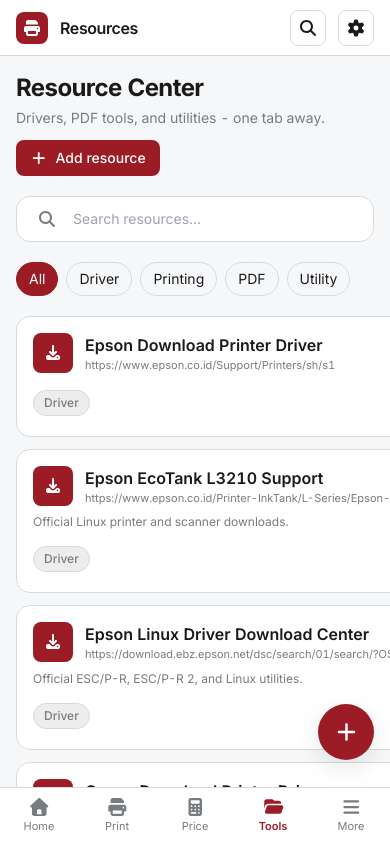
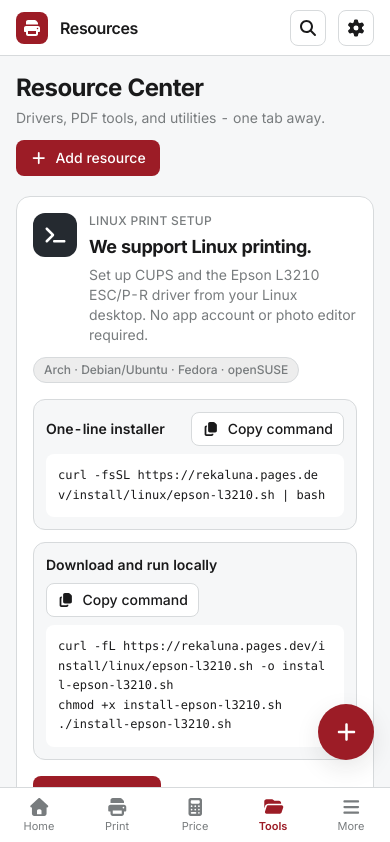
Before and after one commit to flessan/rekaluna-dev, a React (Vite) app: page /resources in a window 390 px wide. Shown: the top 842 px of the page. Built offline with nearby package versions, Linux system fonts and the light colour scheme.

Commit message:
feat: add Linux printing banner to resources

```diff
--- a/src/pages/Resources.tsx
+++ b/src/pages/Resources.tsx
@@ -6,10 +6,17 @@ import { useToast } from "../lib/toast";
 import { Modal } from "../components/Modal";
 import { useI18n } from "../lib/i18n";
 
+const LINUX_SCRIPT_URL = "/install/linux/epson-l3210.sh";
+const LINUX_SCRIPT_PUBLIC_URL = "https://rekaluna.pages.dev/install/linux/epson-l3210.sh";
+const LINUX_PIPE_COMMAND = `curl -fsSL ${LINUX_SCRIPT_PUBLIC_URL} | bash`;
+const LINUX_LOCAL_COMMAND = `curl -fL ${LINUX_SCRIPT_PUBLIC_URL} -o install-epson-l3210.sh
+chmod +x install-epson-l3210.sh
+./install-epson-l3210.sh`;
+
 export default function ResourcesPage() {
   const { data, update } = useStorage();
   const toast = useToast();
-  const { t } = useI18n();
+  const { t, locale } = useI18n();
   const [q, setQ] = useState("");
   const [cat, setCat] = useState<string>("All");
   const [editing, setEditing] = useState<ResourceLink | null>(null);
@@ -71,6 +78,17 @@ export default function ResourcesPage() {
         </button>
       </div>
 
+      <LinuxPrintBanner
+        onCopy={async (command) => {
+          try {
+            await navigator.clipboard.writeText(command);
+            toast.push(t("linuxCommandCopied"));
+          } catch {
+            toast.push(t("linuxCopyFailed"));
+          }
+        }}
+      />
+
       <div className="card p-3 flex items-center gap-2">
         <Icon name="search" className="text-muted px-2" />
         <input
@@ -96,7 +114,7 @@ export default function ResourcesPage() {
             }`}
             style={{ borderColor: cat === c ? "var(--brand)" : "var(--line)" }}
           >
-            {c === "All" ? t("all") : c === "Driver" ? t("driver") : c === "PDF" ? t("pdfCategory") : c === "Image" ? t("imageCategory") : c === "Utility" ? t("utility") : c}
+            {c === "All" ? t("all") : c === "Driver" ? t("driver") : c === "PDF" ? t("pdfCategory") : c === "Image" ? t("imageCategory") : c === "Utility" ? t("utility") : c === "Printing" ? t("printing") : c}
           </button>
         ))}
       </div>
@@ -136,7 +154,7 @@ export default function ResourcesPage() {
               </div>
               {r.note && <div className="text-xs text-muted">{r.note}</div>}
               <div className="flex items-center gap-2 pt-1">
-                <span className="chip">{r.category === "Driver" ? t("driver") : r.category === "PDF" ? t("pdfCategory") : r.category === "Image" ? t("imageCategory") : r.category === "Utility" ? t("utility") : r.category}</span>
+                <span className="chip">{r.category === "Driver" ? t("driver") : r.category === "PDF" ? t("pdfCategory") : r.category === "Image" ? t("imageCategory") : r.category === "Utility" ? t("utility") : r.category === "Printing" ? t("printing") : r.category}</span>
                 <div className="flex-1" />
                 <button onClick={() => setEditing(r)} className="btn btn-ghost !py-1.5 !px-2 text-xs text-muted">
                   <Icon name="edit" /> {t("edit")}
@@ -182,6 +200,67 @@ export default function ResourcesPage() {
   );
 }
 
+function LinuxPrintBanner({ onCopy }: { onCopy: (command: string) => void }) {
+  const { t } = useI18n();
+
+  return (
+    <section className="card p-4 md:p-5 space-y-4" aria-labelledby="linux-printing-title">
+      <div className="flex flex-wrap items-start gap-3">
+        <div
+          className="w-11 h-11 rounded-xl flex items-center justify-center text-white shrink-0"
+          style={{ background: "#252a30" }}
+        >
+          <Icon name="terminal" size="lg" />
+        </div>
+        <div className="flex-1 min-w-0">
+          <div className="label mb-1">{t("linuxSupportEyebrow")}</div>
+          <h2 id="linux-printing-title" className="text-lg md:text-xl font-bold tracking-tight">
+            {t("linuxSupportTitle")}
+          </h2>
+          <p className="text-sm text-muted mt-1 max-w-3xl">{t("linuxSupportBody")}</p>
+        </div>
+        <span className="chip">Arch · Debian/Ubuntu · Fedora · openSUSE</span>
+      </div>
+
+      <div className="grid lg:grid-cols-2 gap-3">
+        <div className="rounded-xl border p-3 min-w-0" style={{ borderColor: "var(--line)", background: "var(--canvas)" }}>
+          <div className="flex flex-wrap items-center justify-between gap-2 mb-2">
+            <div className="font-semibold text-sm">{t("linuxOneLineTitle")}</div>
+            <button className="btn btn-secondary !py-1.5 !px-2.5 text-xs" onClick={() => onCopy(LINUX_PIPE_COMMAND)}>
+              <Icon name="copy" /> {t("copyCommand")}
+            </button>
+          </div>
+          <pre className="text-xs leading-relaxed whitespace-pre-wrap break-all rounded-lg p-3 overflow-x-auto" style={{ background: "var(--surface)", color: "var(--ink)" }}>
+            <code>{LINUX_PIPE_COMMAND}</code>
+          </pre>
+        </div>
+
+        <div className="rounded-xl border p-3 min-w-0" style={{ borderColor: "var(--line)", background: "var(--canvas)" }}>
+          <div className="flex flex-wrap items-center justify-between gap-2 mb-2">
+            <div className="font-semibold text-sm">{t("linuxLocalTitle")}</div>
+            <button className="btn btn-secondary !py-1.5 !px-2.5 text-xs" onClick={() => onCopy(LINUX_LOCAL_COMMAND)}>
+              <Icon name="copy" /> {t("copyCommand")}
+            </button>
+          </div>
+          <pre className="text-xs leading-relaxed whitespace-pre-wrap break-all rounded-lg p-3 overflow-x-auto" style={{ background: "var(--surface)", color: "var(--ink)" }}>
+            <code>{LINUX_LOCAL_COMMAND}</code>
+          </pre>
+        </div>
+      </div>
+
+      <div className="flex flex-wrap items-center gap-2">
+        <a className="btn btn-primary" href={LINUX_SCRIPT_URL} target="_blank" rel="noreferrer">
+          <Icon name="code" /> {t("viewScript")}
+        </a>
+        <p className="text-xs text-muted flex-1 min-w-[220px]">{t("linuxSafetyNote")}</p>
+      </div>
+      <p className="text-xs text-muted border-t pt-3" style={{ borderColor: "var(--line)" }}>
+        {t("linuxModelFallback")}
+      </p>
+    </section>
+  );
+}
+
 function iconFor(cat: string) {
   switch (cat) {
     case "PDF":
@@ -190,6 +269,8 @@ function iconFor(cat: string) {
       return "image";
     case "Driver":
       return "download";
+    case "Printing":
+      return "print";
     default:
       return "link";
   }
```
